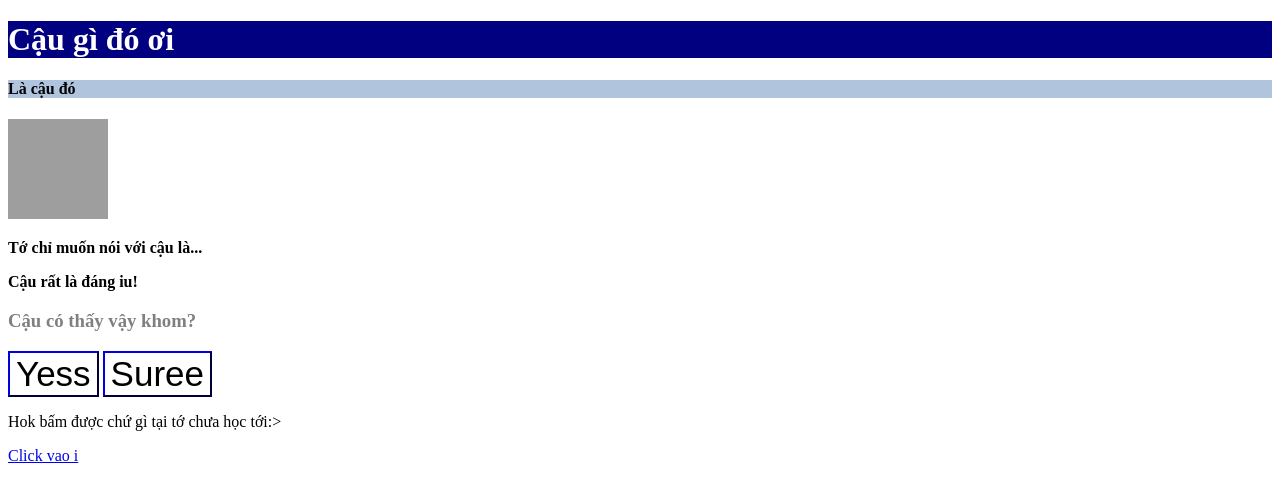
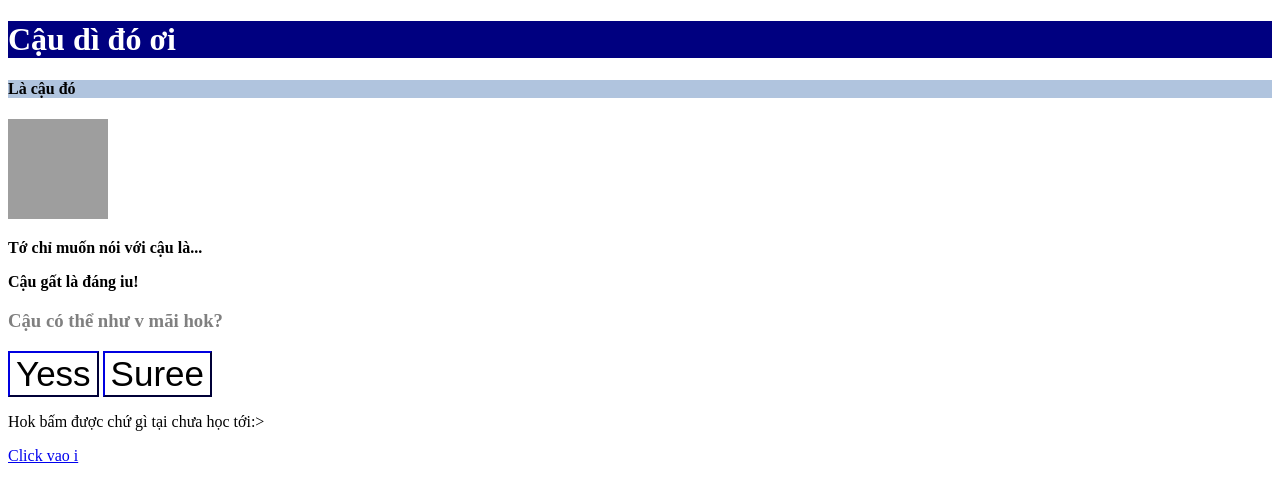
Before and after one commit to BREKKEY/phat, a plain HTML site: page index.html in a window 1280 px wide. Drawn offline with Linux system fonts and the light colour scheme; grey boxes are pictures that could not be loaded.

Commit message:
Update index.html

```diff
--- a/index.html
+++ b/index.html
@@ -19,18 +19,18 @@ button {
 }
 </style>
 <head>
-    <h1>Cậu gì đó ơi</h1>
+    <h1>Cậu dì đó ơi</h1>
     <h4>Là cậu đó</h4>
     <img src="https://cellphones.com.vn/sforum/wp-content/uploads/2024/02/avatar-anh-meo-cute-4.jpg" width="100"
     height="100">
 </head>
 <body>
     <p><strong>Tớ chỉ muốn nói với cậu là...</strong></p>
-    <p><strong>Cậu rất là đáng iu!</strong></p>
-    <h3>Cậu có thấy vậy khom?</h3>
+    <p><strong>Cậu gất là đáng iu!</strong></p>
+    <h3>Cậu có thể như v mãi hok?</h3>
     <Button>Yess</Button>
     <Button>Suree</Button>
-    <p>Hok bấm được chứ gì tại tớ chưa học tới:> </p>
+    <p>Hok bấm được chứ gì tại chưa học tới:> </p>
     <a href="https://www.facebook.com/share/15p2EZRbFj/"> Click vao i</a>
     </body>
     </html>
```
